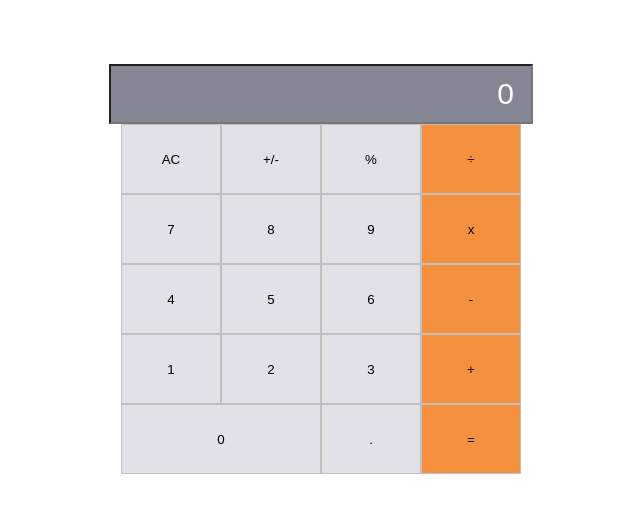
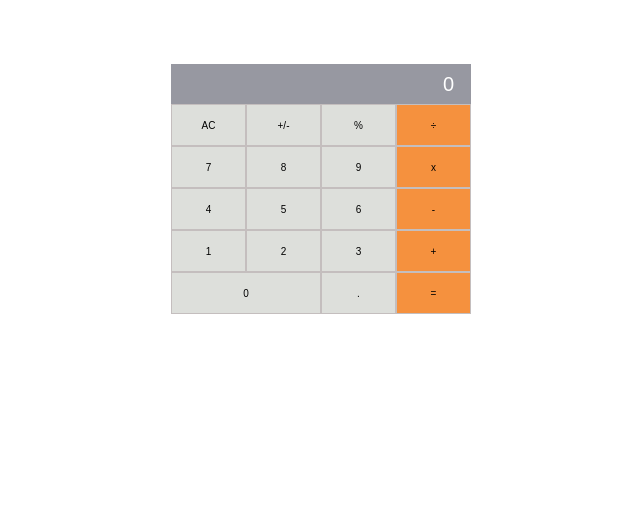
Before and after one commit to MudasirSherwani/math-magicians-react, a React (Create React App) app: page / in a window 1280 px wide. Shown: the top 512 px of the page, without its empty margins (319-959 px from the left). Built offline with nearby package versions, Linux system fonts and the light colour scheme.

Commit message:
Required Changes done in UI

```diff
--- a/src/component/Calculator.css
+++ b/src/component/Calculator.css
@@ -14,19 +14,20 @@
 }
 
 .display-value {
-  width: 100%;
-  height: 60px;
+  width: 300px;
+  height: 40px;
   display: flex;
   flex-direction: row;
   justify-content: center;
   align-items: center;
-  background-color: #858694;
+  background-color: #9798a1;
   color: #fff;
   padding-inline-end: 5px;
   text-align: right;
   padding: 17px;
-  font-size: 30px;
+  font-size: 20px;
   cursor: default;
+  border: none;
 }
 
 .inputs {
@@ -37,11 +38,12 @@
 }
 
 button {
-  width: 100px;
-  height: 70px;
+  width: 75px;
+  height: 42px;
   margin: 0;
   border: 0.05px solid rgb(196, 190, 190);
-  background-color: #e1e2e9;
+  font-size: 10px;
+  background-color: #dddfdb;
 }
 
 button:hover {
@@ -62,5 +64,5 @@ button:hover {
 
 .btn-zero {
   grid-column: 1 / 3;
-  width: 200px;
+  width: 150px;
 }
```
